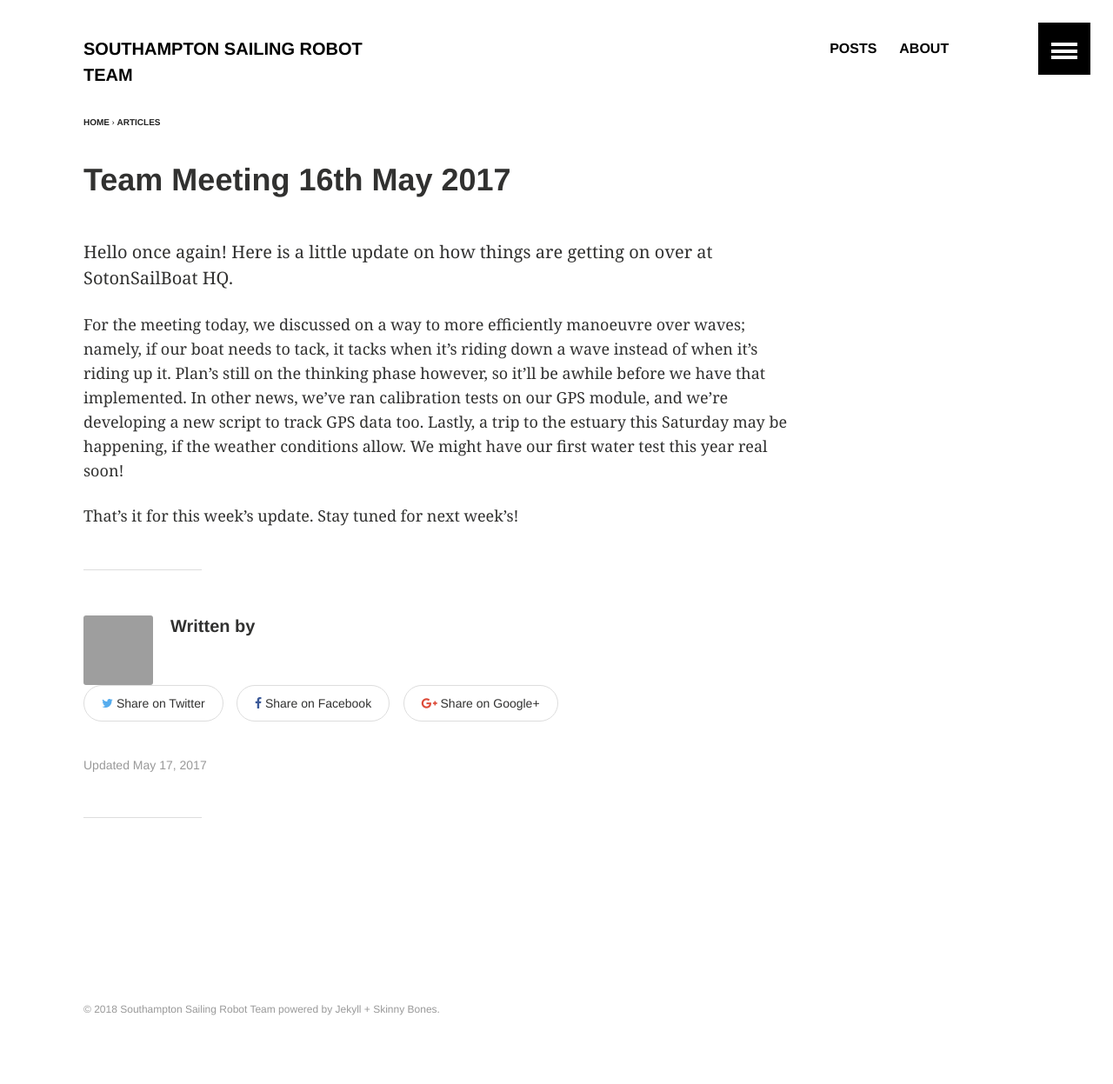
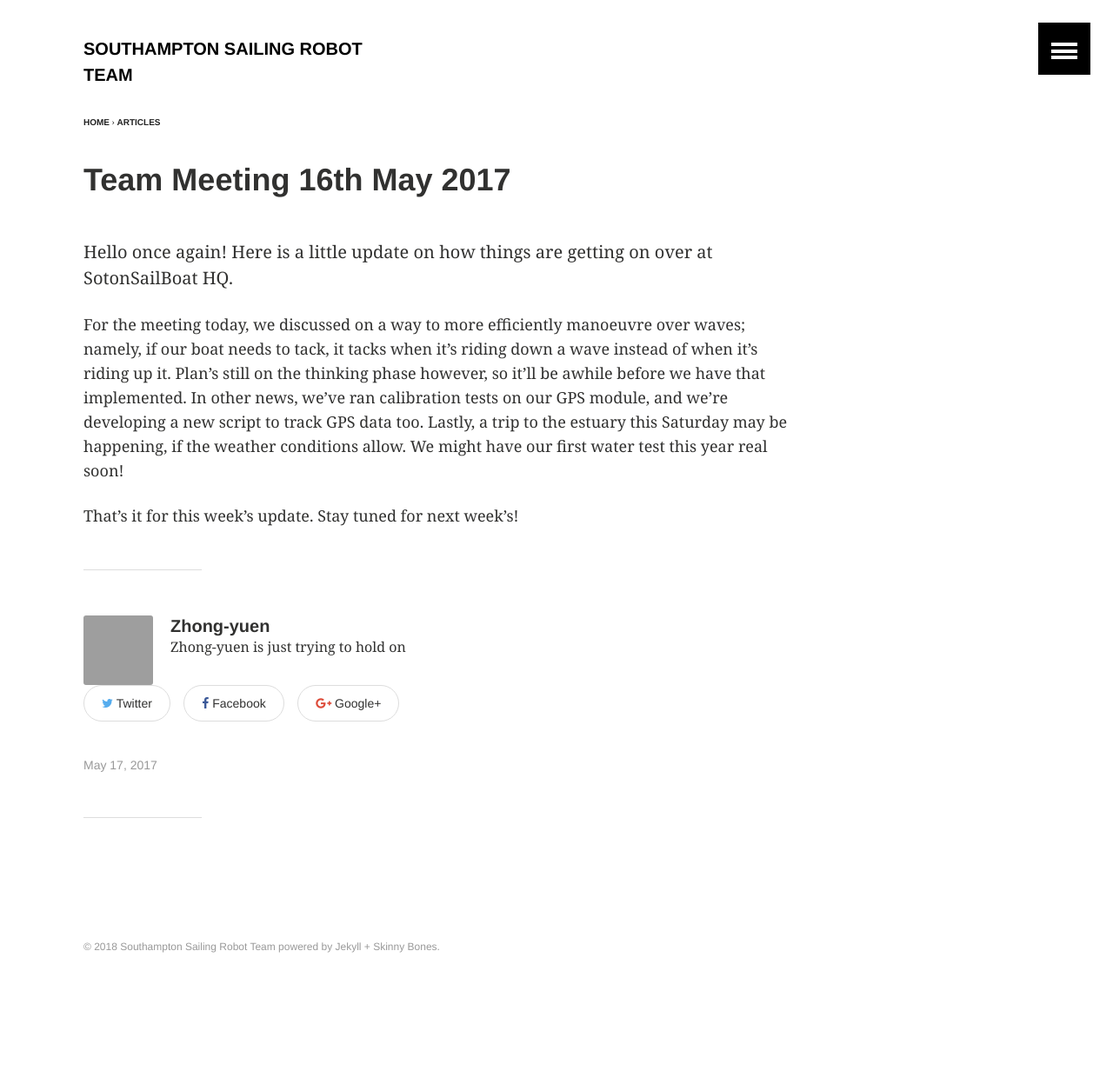
Before and after one commit to Maritime-Robotics-Student-Society/blog, a Jekyll site: the page built from _posts/articles/2017-05-16-team-meeting-16th-may-2017.md, in a window 1280 px wide. Shown: the whole page at 87% size. Built offline with Jekyll 4.4.1, drawn with Linux system fonts in a browser that asks for light colours; comment, search, counter and statistics services are not loaded; after the commit the page ends 1175 px from its top, so only the background shows below that; some of the changed lines change nothing that is shown.

Commit message:
Add authors list to _config.yml ------ Added the list of authors to the config YAML file. Each blog post will now display who wrote that post, along with some other tidbits. We're like a real blog now

```diff
--- a/_config.yml
+++ b/_config.yml
@@ -63,3 +63,77 @@
   - spec
   - tmp
   - vendor
+
+# Data, which shall hold all of our authors (until I figure out a better solution)
+data:
+  authors:
+    camil:
+      name: Camil
+      avatar:
+      web:
+      bio: Camil is a man on a mission
+    sailrobot:
+      name: Sailrobot
+      avatar:
+      web:
+      bio: Sailrobot seeks world domination
+    elisavet8:
+      name: Elisavet
+      avatar:
+      web:
+      bio: Elisavet seeks world domination
+    sms4g13:
+      name: Sophia
+      avatar:
+      web:
+      bio: Sophia seeks world domination
+    pierbiag:
+      name: Pier
+      avatar:
+      web:
+      bio: Pier seeks world domination
+    simsoton:
+      name: Zhong-yuen
+      avatar:
+      web:
+      bio: Zhong-yuen seeks world domination
+    smaria:
+      name: Sophia
+      avatar:
+      web:
+      bio: Sophia seeks world domination
+    superwool:
+      name: Zhong-yuen
+      avatar:
+      web:
+      bio: Zhong-yuen seeks world domination
+    alvaropp:
+      name: Alvaro
+      avatar:
+      web:
+      bio: Alvaro seeks world domination
+    tony:
+      name: Tony
+      avatar:
+      web:
+      bio: Tony seeks world domination
+    sophia:
+      name: Sophia
+      avatar:
+      web:
+      bio: Sophia seeks world domination
+    thomas:
+      name: Thomas
+      avatar:
+      web:
+      bio: Thomas seeks world domination
+    zhongyuenlee:
+      name: Zhong-yuen
+      avatar:
+      web:
+      bio: Zhong-yuen is just trying to hold on
+    nanoseb:
+      name: Seb
+      avatar:
+      web:
+      bio: Seb seeks world domination
```
